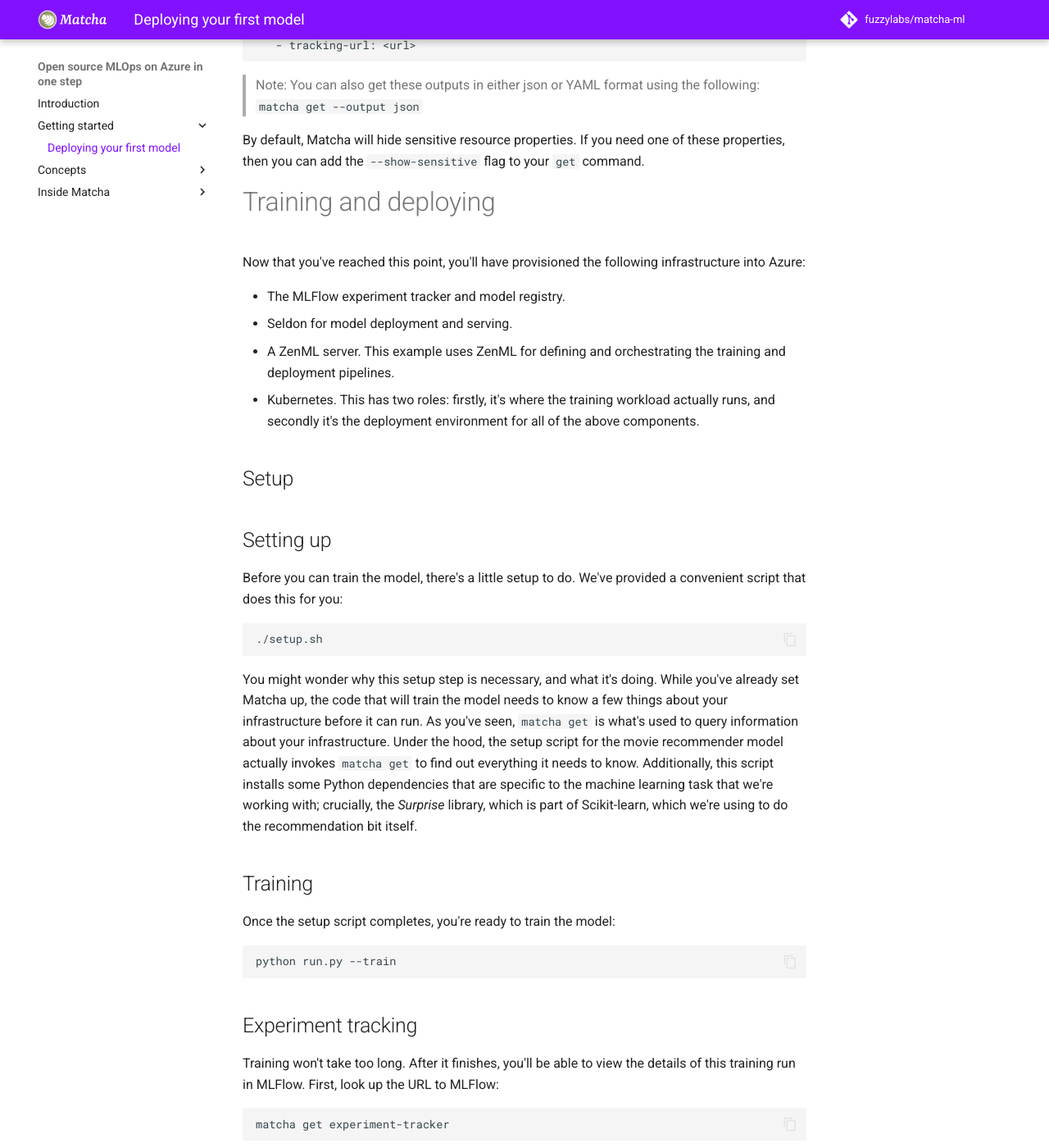
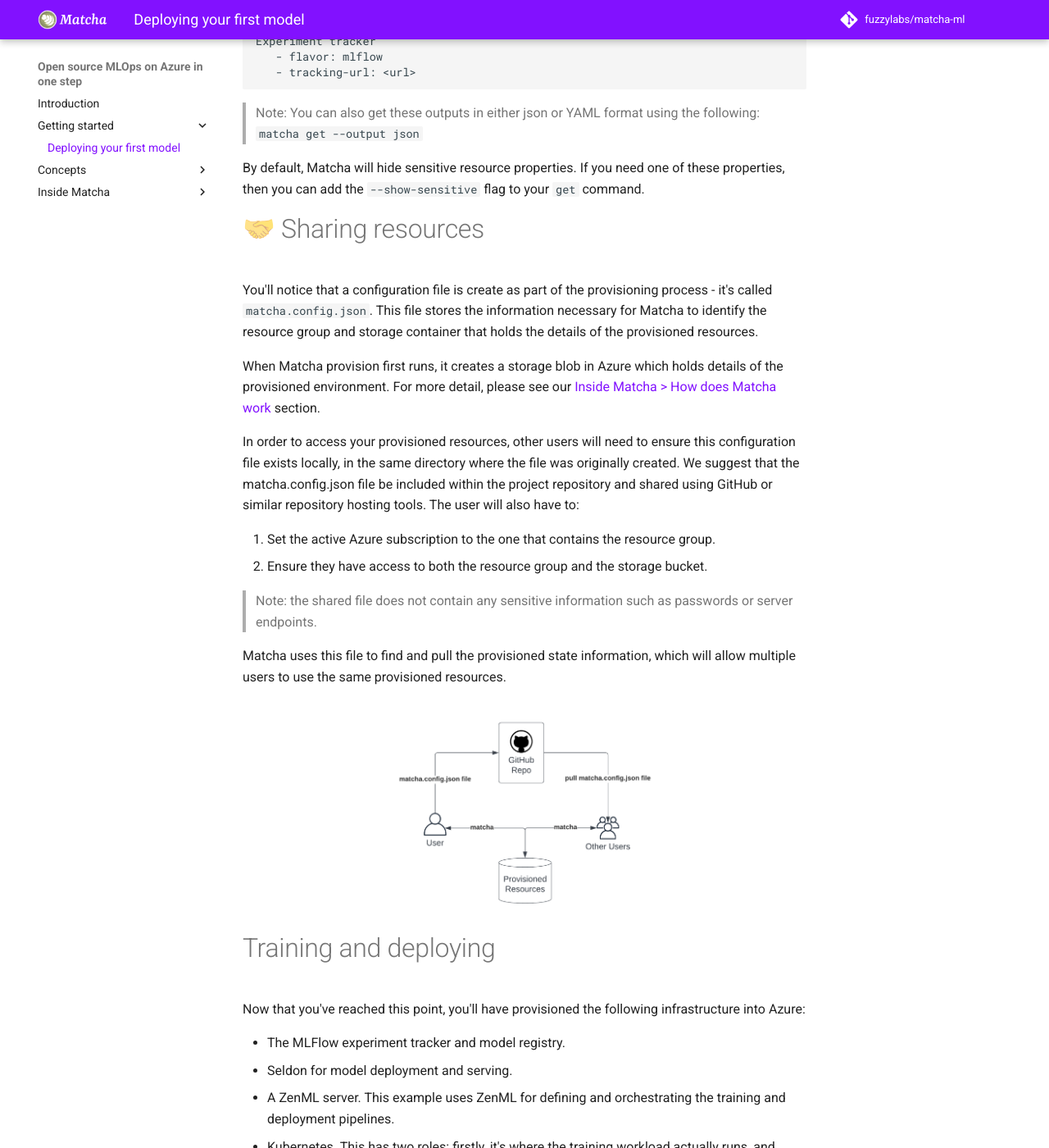
Before and after one commit to fuzzylabs/matcha, an MkDocs documentation site: the page built from docs/getting-started.md, in a window 1280 px wide and 1400 px high, scrolled down 3471 px. Shown: the whole window at 82% size. Built offline with MkDocs 1.6.1 and Material for MkDocs 9.7.7, drawn with Linux system fonts in a browser that asks for light colours; comment, search, counter and statistics services are not loaded; some of the changed text lies outside the part shown.

Commit message:
[RPD-245] Update documentation with state sharing and removal of `matcha destroy full` (#148)
* Add sharing state diagram and remove references to destroy full

* Update image name and location

* Update Destroying header title size

* Updates based on comments

* Update based on review comments

* Final updates to docs

* Update hyperlink to work correctly

````diff
--- a/docs/getting-started.md
+++ b/docs/getting-started.md
@@ -7,6 +7,7 @@
 * [Pre-requisites](#pre-requisites): everything you need to set up before starting.
 * [The movie recommender](#the-movie-recommender): downloading the example code and setting up your Python environment
 * [Provisioning](#provisioning): Using Matcha to provision your infrastructure
+* [Sharing Resources](#sharing-resources): Sharing resources with other people
 * [Training and deploying](#training-and-deploying): training a model on your provisioned infrastructure, deploying, and testing it
 * [Destroying](#destroying): tearing down provisioned infrastructure
 
@@ -144,6 +145,26 @@
 
 By default, Matcha will hide sensitive resource properties. If you need one of these properties, then you can add the `--show-sensitive` flag to your `get` command.
 
+# &#129309; Sharing resources
+
+You'll notice that a configuration file is create as part of the provisioning process - it's called `matcha.config.json`. This file stores the information necessary for Matcha to identify the resource group and storage container that holds the details of the provisioned resources.
+
+When Matcha provision first runs, it creates a storage blob in Azure which holds details of the provisioned environment. For more detail, please see our [Inside Matcha > How does Matcha work](inside-matcha.md) section.
+
+In order to access your provisioned resources, other users will need to ensure this configuration file exists locally, in the same directory where the file was originally created. We suggest that the matcha.config.json file be included within the project repository and shared using GitHub or similar repository hosting tools. The user will also have to:
+
+1. Set the active Azure subscription to the one that contains the resource group.
+2. Ensure they have access to both the resource group and the storage bucket.
+
+> Note: the shared file does not contain any sensitive information such as passwords or server endpoints.
+
+Matcha uses this file to find and pull the provisioned state information, which will allow multiple users to use the same provisioned resources.
+
+<div align="center">
+    <img src="/img/getting-started/shared-state.png" width="400"></img>
+</div>
+
+
 # Training and deploying
 
 Now that you've reached this point, you'll have provisioned the following infrastructure into Azure:
@@ -203,18 +224,12 @@
 
 This will result in a score, which represents how strongly we recommend movie ID `100` to user ID `100`.
 
-# Destroying
+## Destroying
 
 The final thing you'll want to do is decommission the infrastructure that Matcha has set up during this guide. Matcha includes a `destroy` command which will remove everything that has been provisioned, which avoids running up an Azure bill!
-
-To destroy the provisioned resources only, run:
 
 ```bash
 matcha destroy
 ```
 
-To destroy both the provisioned resources and remote state management, run:
-
-```bash
-matcha destroy full
-```
+> Note that this command is irreversible will remove all the resources deployed by `matcha provision` including the resource group, so make sure you save any data you wish to keep before running this command.
````
Also changed, not shown: docs/img/getting-started/shared-state.png (added).
